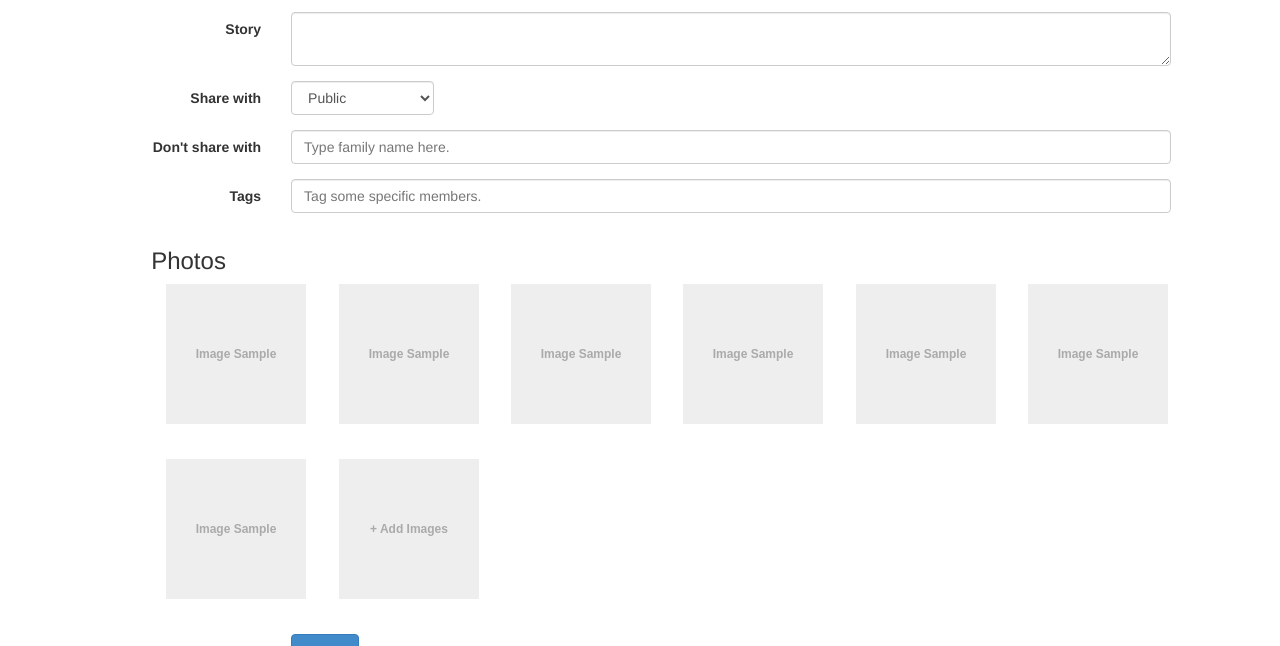
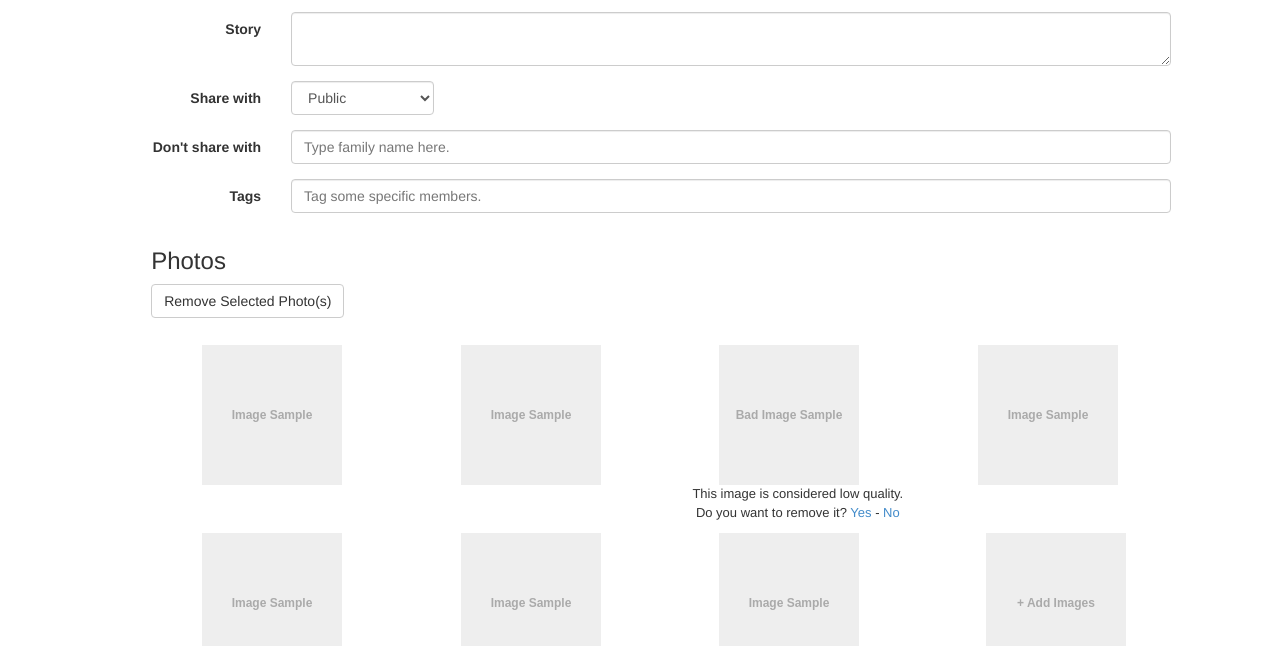
Before and after one commit to sivarajankumar/famsam, a plain HTML site: page ui-mockup/create-album.html in a window 1280 px wide. Shown: the part 154-800 px from the top of the page. Drawn offline with Linux system fonts and the light colour scheme.

Commit message:
update create-album ui

```diff
--- a/ui-mockup/create-album.html
+++ b/ui-mockup/create-album.html
@@ -48,32 +48,46 @@
 							<input type="text" class="form-control" id="txtTags" placeholder="Tag some specific members.">
 						</div>
 					</div>
-
+					<!-- ho tro keo tha, add nhieu anh -->
 					<div class="row photos">
 						<h3>Photos</h3>
-						<div class="col-lg-2 col-md-2">
-							<img src="img/sample140.svg" class="img-responsive" alt="Responsive image">
+						<div class="btn-group">
+							<button type="button" class="btn btn-default">Remove Selected Photo(s)</button>
 						</div>
-						<div class="col-lg-2 col-md-2">
-							<img src="img/sample140.svg" class="img-responsive" alt="Responsive image">
+						<div style="height: 20px;"></div>
+						<div class="col-lg-3 col-md-3 photo">
+							<img src="img/sample140.svg" alt="Responsive image">
+							<input type="checkbox" class="cb" onchange="onChange(this);">
 						</div>
-						<div class="col-lg-2 col-md-2">
-							<img src="img/sample140.svg" class="img-responsive" alt="Responsive image">
+						<div class="col-lg-3 col-md-3 photo">
+							<img src="img/sample140.svg" alt="Responsive image">
+							<input type="checkbox" class="cb" onchange="onChange(this);">
 						</div>
-						<div class="col-lg-2 col-md-2">
-							<img src="img/sample140.svg" class="img-responsive" alt="Responsive image">
+						<div class="col-lg-3 col-md-3 photo" align="center">
+							<img src="img/bad-image-sample.svg" alt="image">
+							<input type="checkbox" class="cb" onchange="onChange(this);">
+							<br/>
+							<span class="delbadimg">This image is considered low quality. Do you want to remove it?
+								<a href="#">Yes</a> - <a href="#">No</a><span>
 							</div>
-						<div class="col-lg-2 col-md-2">
-							<img src="img/sample140.svg" class="img-responsive" alt="Responsive image">
+							<div class="col-lg-3 col-md-3 photo">
+								<img src="img/sample140.svg" alt="Responsive image">
+								<input type="checkbox" class="cb" onchange="onChange(this);">
 							</div>
-						<div class="col-lg-2 col-md-2">
-							<img src="img/sample140.svg" class="img-responsive" alt="Responsive image">
+							<div class="col-lg-3 col-md-3 photo">
+								<img src="img/sample140.svg" alt="Responsive image">
+								<input type="checkbox" class="cb" onchange="onChange(this);">
 							</div>
-						<div class="col-lg-2 col-md-2">
-							<img src="img/sample140.svg" class="img-responsive" alt="Responsive image">
+							<div class="col-lg-3 col-md-3 photo">
+								<img src="img/sample140.svg" alt="Responsive image">
+								<input type="checkbox" class="cb" onchange="onChange(this);">
 							</div>
-						<div class="col-lg-2 col-md-2">
-							<a href="#"><img src="img/sample-add.svg" class="img-responsive" alt="Responsive image"></a>
+							<div class="col-lg-3 col-md-3 photo">
+								<img src="img/sample140.svg" alt="Responsive image">
+								<input type="checkbox" class="cb" onchange="onChange(this);">
+							</div>
+							<div class="col-lg-3 col-md-3 add">
+								<a href="#"><img src="img/sample-add.svg" alt="Responsive image"></a>
 							</div>
 						</div>
 						<div class="form-group">
@@ -89,5 +103,15 @@
 		<div id="footer">
 			<div><span>Copyright by <a href="#">FAMSAM team</a>. All Rights Reserved.</span><div>
 			</div>
+
+			<script>
+			function onChange(elem){
+				if (elem.checked){
+					elem.style.visibility = 'visible';
+				}else{
+					elem.style.visibility = null;
+				}
+			}
+			</script>
 		</body>
 		</html>
--- a/ui-mockup/css/create-album.css
+++ b/ui-mockup/css/create-album.css
@@ -81,6 +81,26 @@ table #separate td {
 .photos{
 	padding-left: 57px;
 }
-.photos div{
+
+.photos div.photo, .photos div.add{
+	padding-top: 7px;
+	height: 153px;
+	text-align: center;
 	margin-bottom: 35px;
 }
+/*
+.photos div.photo:hover{
+	box-shadow: inset 0px 0px 5px #c2c2c2;
+}
+*/
+input.cb{
+	visibility: hidden;
+}
+
+.photos div.photo:hover input.cb{
+	visibility: visible;
+}
+
+span.delbadimg{
+	font-size: 13px;
+}
```
Also changed, not shown: ui-mockup/img/bad-image-sample.svg (added). Lines whose indentation alone changed are shown as unchanged.
